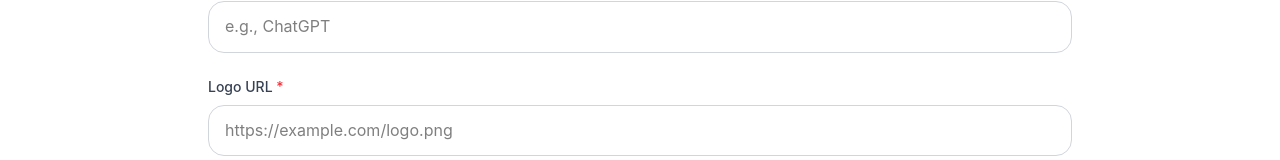
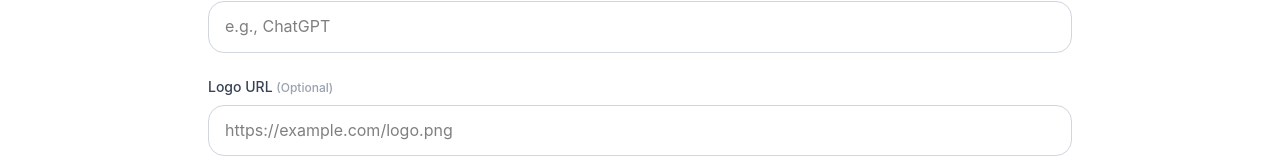
Before and after one commit to GithubAnant/toolss, a React (Vite) app: page /submit in a window 1280 px wide. Shown: the part 219-379 px from the top of the page. Built offline with nearby package versions, Linux system fonts and the light colour scheme; no server answers.

Commit message:
fixed submit page

```diff
--- a/src/pages/SubmitPage.tsx
+++ b/src/pages/SubmitPage.tsx
@@ -21,6 +21,13 @@ export function SubmitPage() {
 
   const handleSubmit = async (e: React.FormEvent) => {
     e.preventDefault();
+
+    if (!formData.image_link) {
+      setFormData((prev) => ({
+        ...prev,
+        image_link: "https://via.placeholder.com/150",
+      }));
+    }
 
     setIsSubmitting(true);
 
@@ -101,11 +108,10 @@ export function SubmitPage() {
           {/* Logo URL */}
           <div>
             <label className="block text-sm font-medium text-gray-700 dark:text-gray-300 mb-2">
-              Logo URL <span className="text-red-500">*</span>
+              Logo URL <span className="text-gray-400 text-xs">(Optional)</span>
             </label>
             <input
               type="url"
-              required
               value={formData.image_link}
               onChange={(e) =>
                 setFormData({ ...formData, image_link: e.target.value })
```
